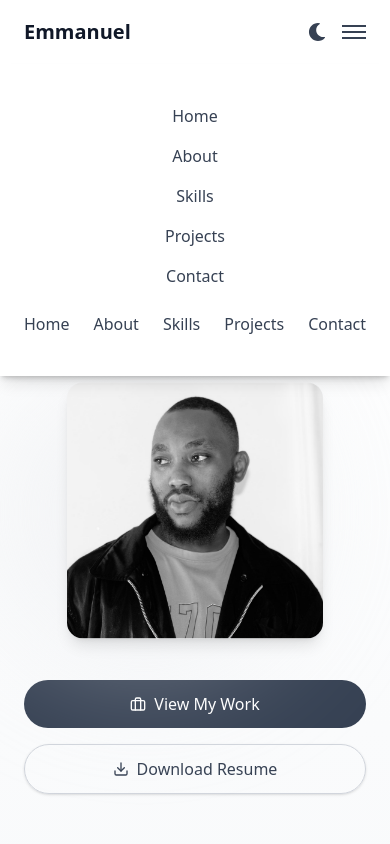
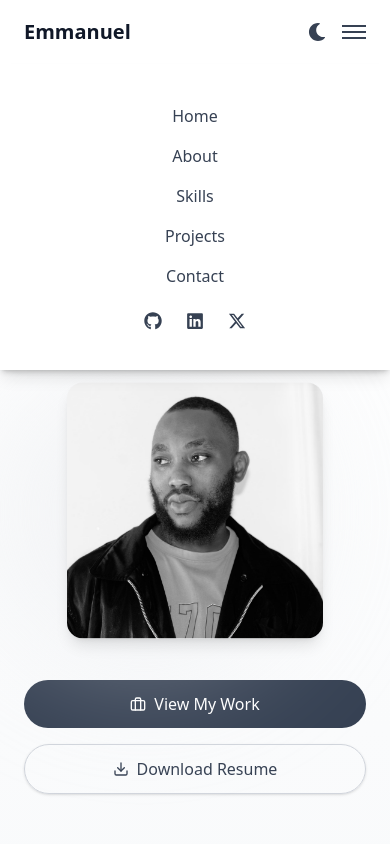
Before and after one commit to Emmanuelchisom89/portfolio, a React (Vite) app: page / in a window 390 px wide. Both pictures are taken after a click on the button 354 px from the left and 32 px from the top of the page. Shown: the top 844 px of the page. Built offline with nearby package versions, Linux system fonts and the light colour scheme.

Commit message:
Final push

```diff
--- a/src/components/Navbar.jsx
+++ b/src/components/Navbar.jsx
@@ -155,15 +155,17 @@ const Navbar = () => {
               </li>
             ))}
             <div className="flex space-x-6 mt-2">
-              {links.map((link) => (
-                <li key={link}>
-                  <a
-                    href={`#${link.toLowerCase()}`}
-                    className="text-gray-700 dark:text-gray-300 hover:text-gray-900 dark:hover:text-white transition-colors"
-                  >
-                    {link}
-                  </a>
-                </li>
+              {socialLinks.map(({ icon: Icon, link }, idx) => (
+                <motion.a
+                  key={idx}
+                  href={link}
+                  target="_blank"
+                  rel="noopener noreferrer"
+                  variants={item}
+                  className="text-gray-700 dark:text-gray-300 hover:text-gray-900 dark:hover:text-white transition-colors"
+                >
+                  <Icon size={18} />
+                </motion.a>
               ))}
 
               {/* {[FaGithub, FaLinkedin, FaXTwitter].map((Icon, idx) => (
```
